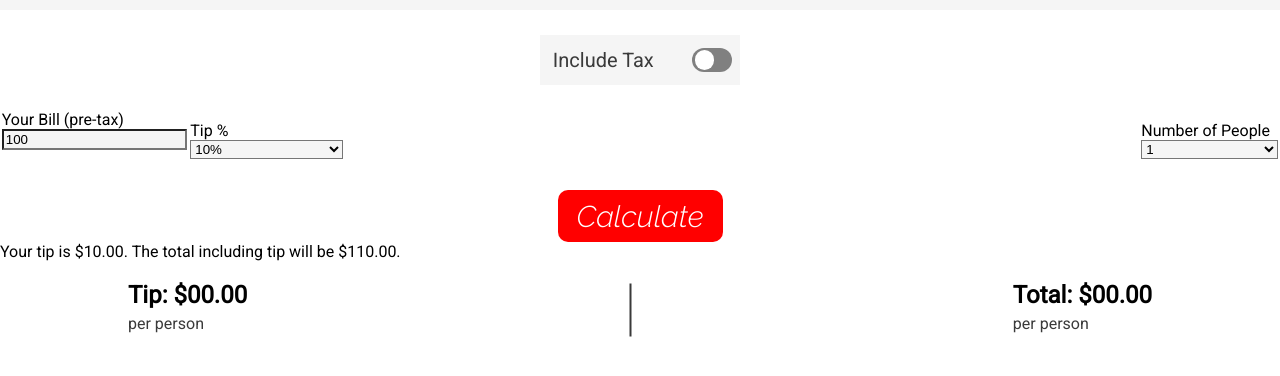
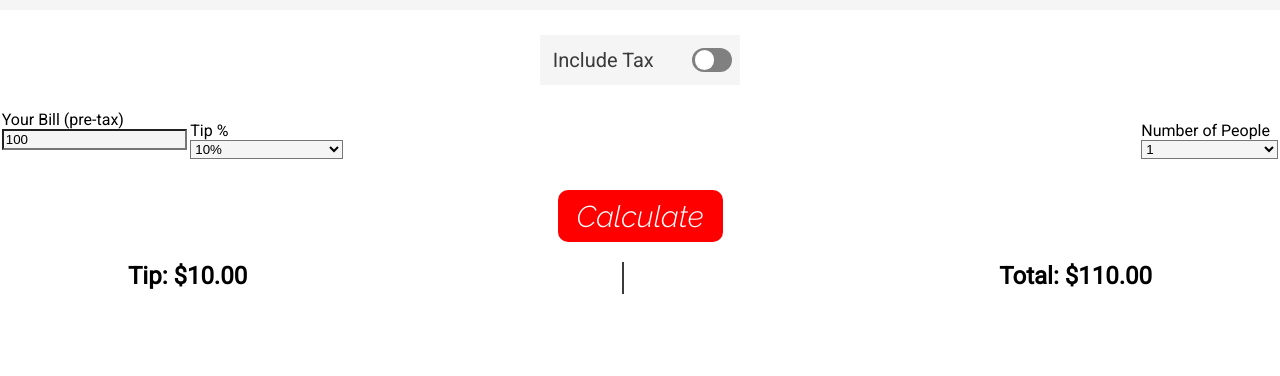
Before and after one commit to wheelerdev/Projects, a website: page tip-calculator/tipcalculator.html in a window 1280 px wide. Both pictures are taken after a click on the button "Calculate". Shown: the part 90-466 px from the top of the page. Drawn offline with Linux system fonts and the light colour scheme.

Commit message:
Updates
nearly there

```diff
--- a/tip-calculator/css/styles.scss
+++ b/tip-calculator/css/styles.scss
@@ -228,6 +228,7 @@ button {
 .outputItem {
     h2 {
         margin-bottom: 5px;
+        white-space: nowrap;
     }
 
     p {
@@ -236,11 +237,16 @@ button {
 }
 
 .aLine {
-    width: 51px;
+    width: 30px;
     height: 0px;
     border: .5px solid var(--dark-grey);
     transform: rotate(90deg);
+    margin-top: 35px;
+}
+
+.aLineThick {
     margin-top: 48px;
+    width: 52px;
 }
 
 
--- a/tip-calculator/tipcalculator.html
+++ b/tip-calculator/tipcalculator.html
@@ -112,12 +112,12 @@
     <div class="outputContainer">
         <div class="outputItem">
             <h2 class="outputTip">Tip: $00.00</h2>
-            <p class="showIfMany">per person</p>
+            <p class="showIfMany"></p>
         </div>
         <span class="aLine"></span>
         <div class="outputItem">
             <h2 class="outputTotal">Total: $00.00</h2>
-            <p class="showIfMany">per person</p>
+            <p class="showIfMany"></p>
         </div>
     </div>
 
--- a/tip-calculator/tipcalculator.js
+++ b/tip-calculator/tipcalculator.js
@@ -9,10 +9,13 @@
         let ifPeople;
         let ifTax;
 
+        const lineStyle = document.querySelector('.aLine');
+        const ifMany = document.getElementsByClassName('showIfMany');
+        const printTip = document.querySelector('.outputTip');
+        const printTotal = document.querySelector('.outputTotal');
         const printedOutput = document.querySelector('.output');
         const buttonClick = document.getElementById('goButton');
 
-        // let selectedState = document.getElementById('state').value;
         let taxGroup = document.querySelector('.taxSection');
         let billVal = document.getElementById("myBillInput");
         let tipVal = document.getElementById("myTipInput");
@@ -58,6 +61,20 @@
             return '$' + num.toFixed(2).replace(/(\d)(?=(\d{3})+(?!\d))/g, '$1,')
         }
 
+        // change innerHTML of showIfMany elements. Convert HTML Collection to array then loop.
+        function perPerson () {
+            let tempThing = [...ifMany];
+            tempThing.forEach(element => {
+                if (peopleCount >= 2) {
+                    element.innerHTML = `per person`;
+                    lineStyle.classList.add('aLineThick');
+                } else {
+                    element.innerHTML = ``;
+                    lineStyle.classList.remove('aLineThick');
+                }
+            });
+        }
+
         function getBillAmount() {
 
 
@@ -65,11 +82,14 @@
             let billPlusTip = Math.floor((billVal.value * `1.${tipVal.value}`) * 100) / 100;
             peopleCount = document.getElementById("people").value;
 
+
             if (peopleCount >= 2) {
                 ifPeople = 'per person ';
             } else {
                 ifPeople = "";
             }
+
+            perPerson();
 
             // Plug either tax field into myTax variable
             if (taxAmount.value) {
@@ -110,6 +130,9 @@
             } else {
                 billVal.classList.remove('textBoxWarn');
                 tipVal.classList.remove('textBoxWarn');
-                printedOutput.innerHTML = `Your ${ifTax}tip is ${currencyFormat(tipAmount)}. The total ${ifPeople}including tip will be ${currencyFormat((billPlusTip + myTax) / peopleCount)}.`;
+                // perPerson();
+                // printedOutput.innerHTML = `Your ${ifTax}tip is ${currencyFormat(tipAmount)}. The total ${ifPeople}including tip will be ${currencyFormat((billPlusTip + myTax) / peopleCount)}.`;
+                printTip.innerHTML = `Tip: ${currencyFormat(tipAmount / peopleCount)}`;
+                printTotal.innerHTML = `Total: ${currencyFormat((billPlusTip + myTax) / peopleCount)}`;
             };
         }
```
Also changed, not shown: tip-calculator/package.json (added, +11 -0 lines), tip-calculator/css/styles.css, 1 other file.
